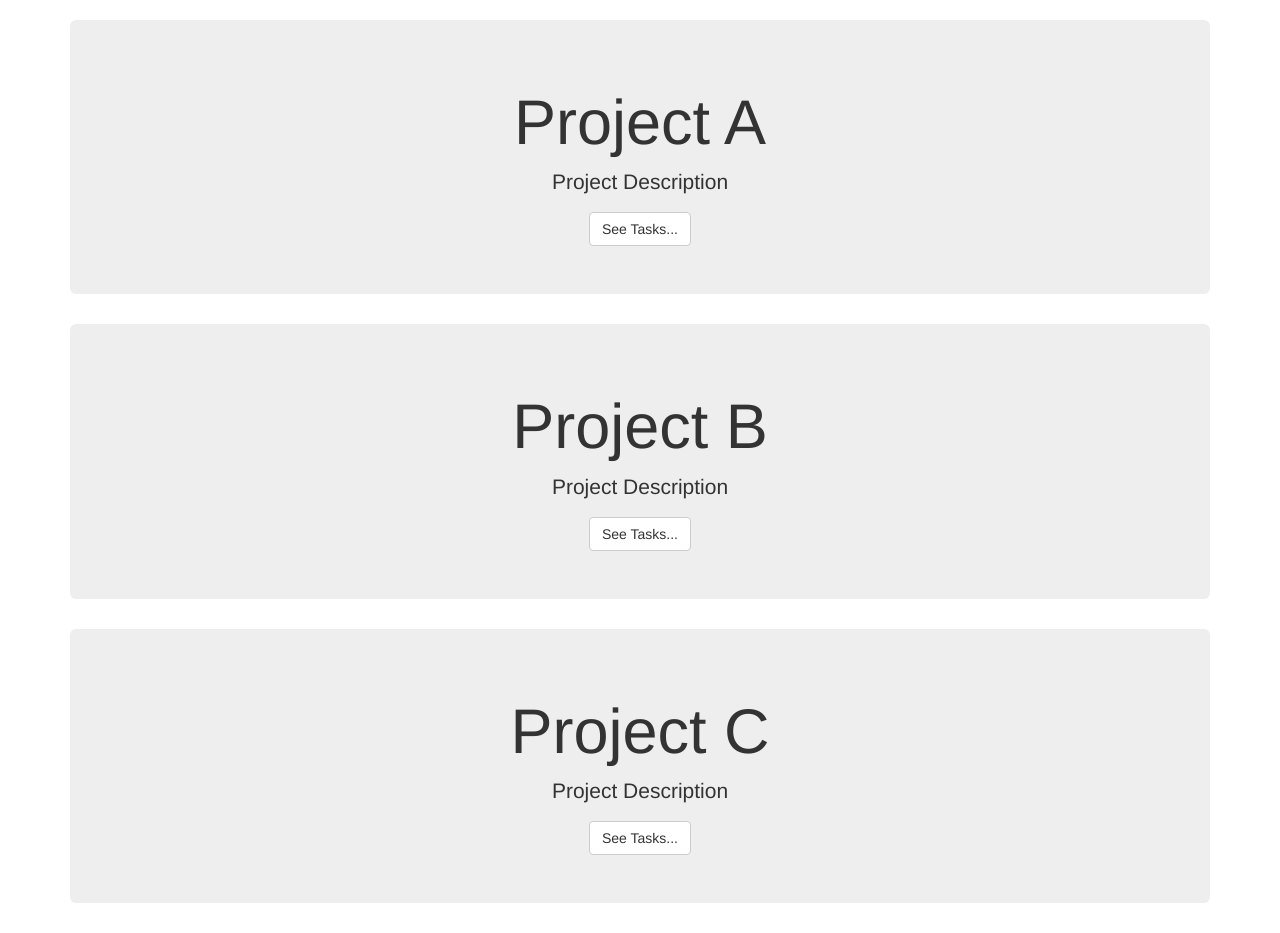
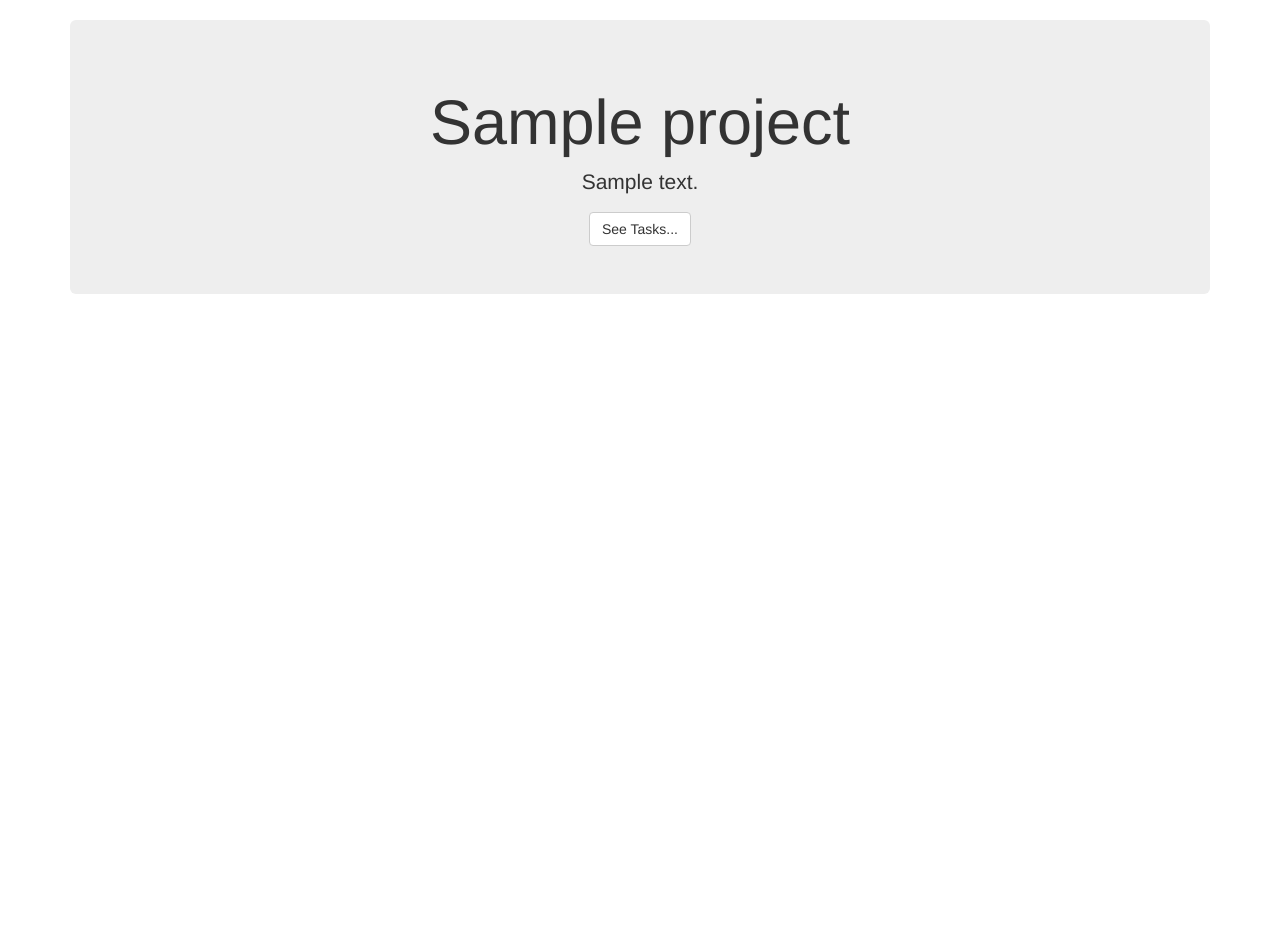
Before and after one commit to GUTeamU/DIM3, a Django app: page /rct/ in a window 1280 px wide. Shown: the part 51-984 px from the top of the page. After the commit the page ends 345 px from the top, so only its background shows below. Run offline with Django 3.2, Linux system fonts and the light colour scheme; tables that the repository leaves empty hold one stand-in row (values such as "Sample post"); some libraries are stand-ins or nearby versions.

Commit message:
Updated rct/index
* listed projects are now take from db

* fixed markup and css

```diff
--- a/requirementsTracker/rct/views.py
+++ b/requirementsTracker/rct/views.py
@@ -4,6 +4,7 @@ from django.shortcuts import render_to_response
 from rct.forms import UserForm
 from django.contrib.auth import authenticate, login
 from django.http import HttpResponseRedirect
+from rct.models import Project
 
 def login(request):
 	context = RequestContext(request)
@@ -11,7 +12,11 @@ def login(request):
 
 def index(request):
 	context = RequestContext(request)
-	return render_to_response('rct/index.html',context)
+
+        projects = Project.objects.all()
+        context_dict = {'projects' : projects}
+
+	return render_to_response('rct/index.html', context_dict, context)
 
 def projectBoard(request):
 	context = RequestContext(request)
--- a/requirementsTracker/static/css/styles.css
+++ b/requirementsTracker/static/css/styles.css
@@ -8,16 +8,13 @@
     text-align:center;
 }
 
-#container {
-    text-align:center;
-    vertical-align:bottom;
-    text-decoration:none;
-}
-
-
 /* ------------------------------------------------------ */
 /* Index */
 /* ------------------------------------------------------ */
+
+div.container div.jumbotron {
+    text-align: center;
+}
 
 
 /* ------------------------------------------------------ */
--- a/requirementsTracker/templates/rct/index.html
+++ b/requirementsTracker/templates/rct/index.html
@@ -35,35 +35,17 @@
             </div>
         </div>
 
-        <div class = "container">
-
-            <div class = "jumbotron">
-                <center><h1>Project A</h1>
-                    <p>Project Description</p>
+        <div class="container">
+        {% if projects %}
+            {% for project in projects %}
+            <div class="jumbotron">
+                <h1>{{ project.name }}</h1>
+                <p>{{ project.description }}</p>
                 <a href="projectBoard" class ="btn btn-default">See Tasks...</a>
             </div>
-
+            {% endfor %}
+        {% endif %}
         </div>
-
-        <div class = "container">
-
-            <div class = "jumbotron">
-                <center><h1>Project B</h1>
-                    <p>Project Description</p>
-                <a href="projectBoard" class ="btn btn-default">See Tasks...</a>
-            </div>
-
-        </div>
-
-         <div class = "container">
-
-            <div class = "jumbotron">
-                <center><h1>Project C</h1>
-                    <p>Project Description</p>
-                <a href="projectBoard" class ="btn btn-default">See Tasks...</a>
-            </div>
-        </div>
-
 
 
 </body>
```
